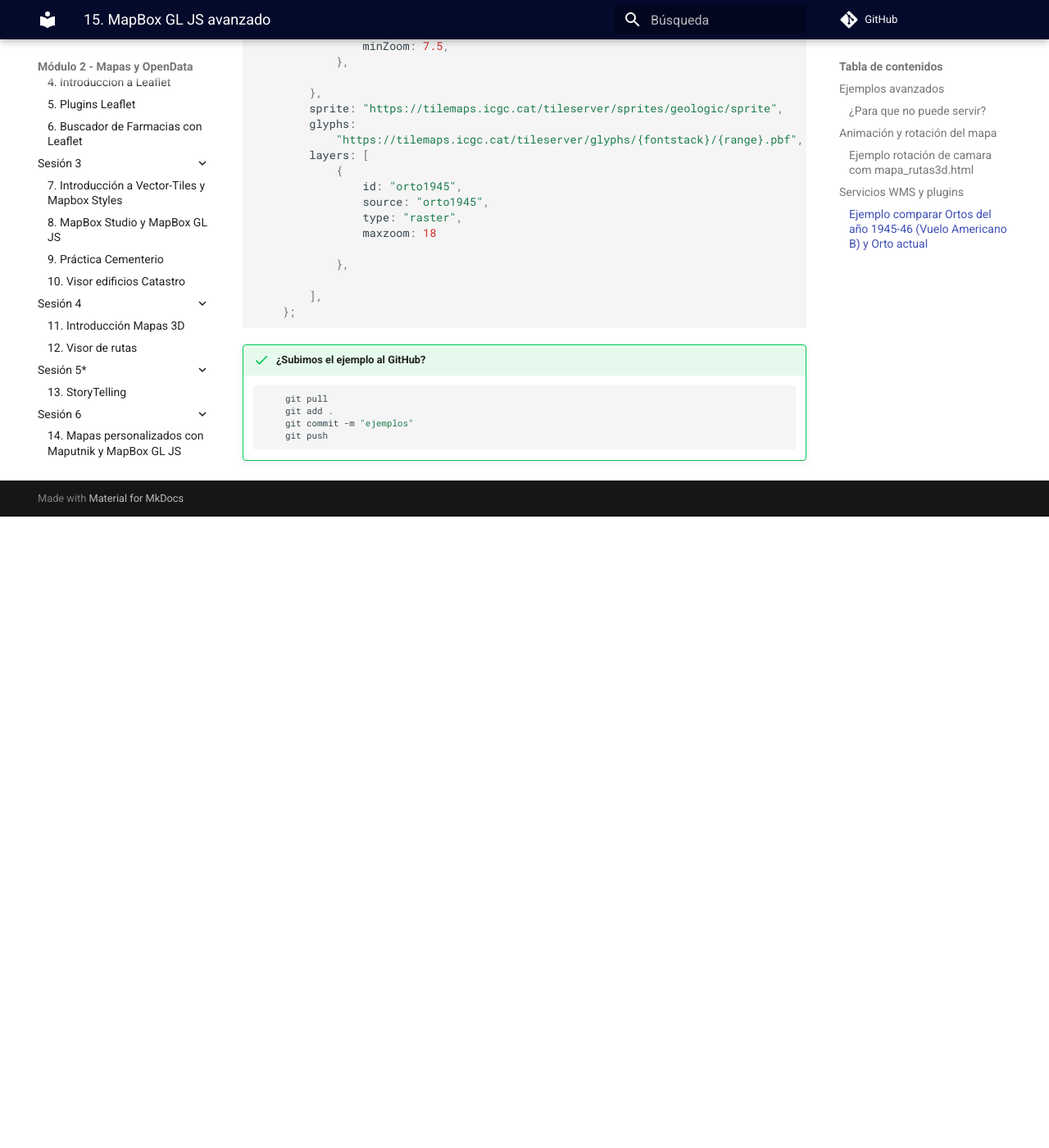
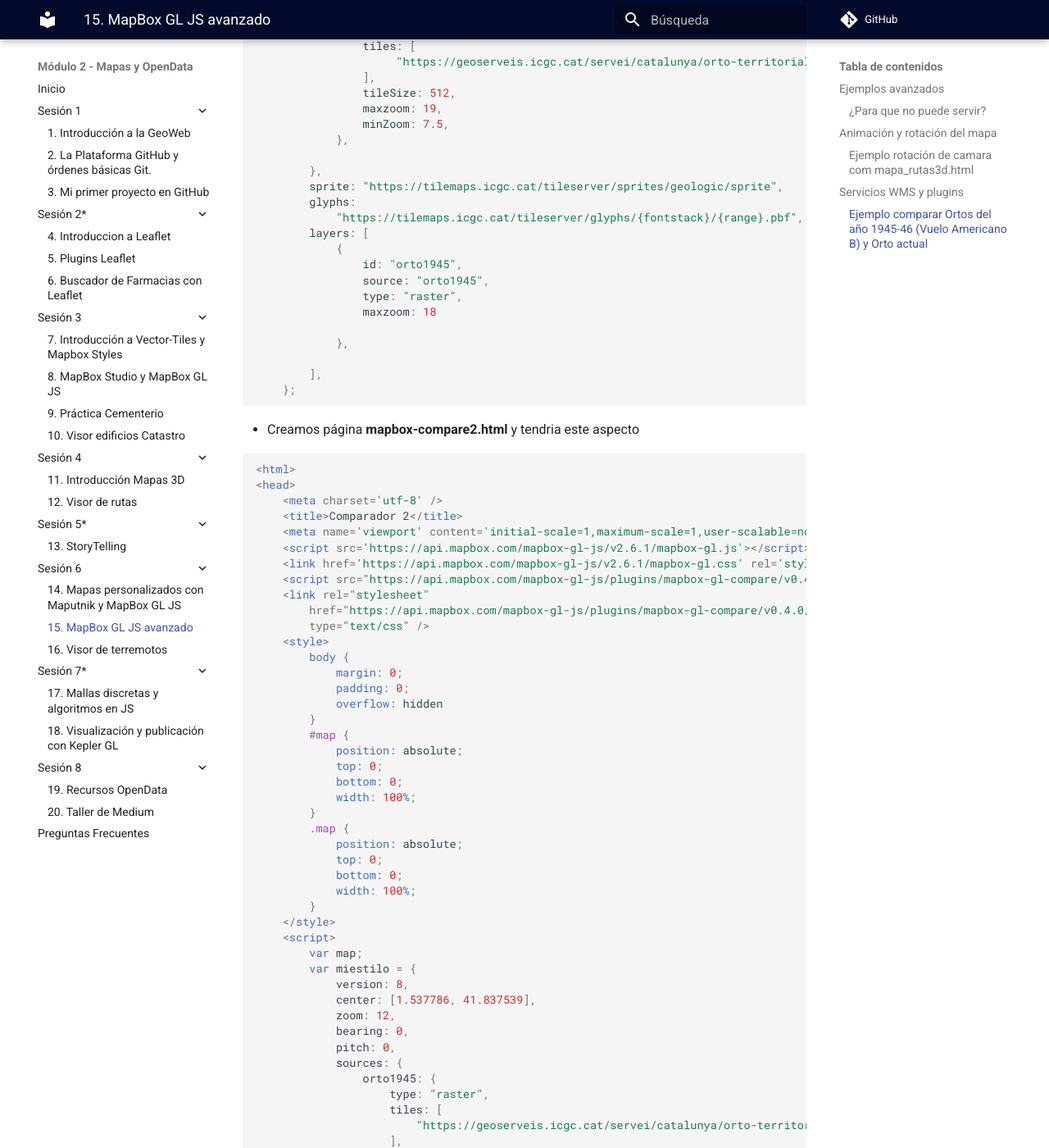
Before and after one commit to gis-master-m2/m2-geoweb, an MkDocs documentation site: the page built from docs/mapbox_avanzado.md, in a window 1280 px wide and 1400 px high, scrolled down 5050 px. Shown: the whole window at 82% size. Built offline with MkDocs 1.6.1 and Material for MkDocs 9.7.7, drawn with Linux system fonts in a browser that asks for light colours; comment, search, counter and statistics services are not loaded; before the commit the page ends 5680 px from its top, so only the background shows below that; some of the changed text lies outside the part shown.

````diff
--- a/docs/mapbox_avanzado.md
+++ b/docs/mapbox_avanzado.md
@@ -201,11 +201,16 @@ WMS Ortos Históricas
                 attributionControl: false,
             });
 
+            /* ejemplos capas
+            ortofoto_blanc_i_negre_1945,
+            ortofoto_blanc_i_negre_1956,
+            ortofoto_blanc_i_negre_1970-1977
+            */
             mapa2.on('load', function () {
                 mapa2.addSource("orto1945", {
                     type: "raster",
                     tiles: [
-                        "https://geoserveis.icgc.cat/icc_ortohistorica/wms/service?layers=ovaa10m&bbox={bbox-epsg-3857}&format=image/png&styles=&service=WMS&version=1.1.1&request=GetMap&srs=EPSG:3857&transparent=true&width=512&height=512",
+                        "https://geoserveis.icgc.cat/servei/catalunya/orto-territorial/wms?layers=ortofoto_blanc_i_negre_1945&bbox={bbox-epsg-3857}&format=image/png&styles=&service=WMS&version=1.1.1&request=GetMap&srs=EPSG:3857&transparent=true&width=512&height=512",
                     ],
                     tileSize: 512,
                     maxzoom: 19,
@@ -252,7 +257,7 @@ WMS Ortos Históricas
             orto1945: {
                 type: "raster",
                 tiles: [
-                    "https://geoserveis.icgc.cat/icc_ortohistorica/wms/service?bbox={bbox-epsg-3857}&format=image/png&styles=&service=WMS&version=1.1.1&request=GetMap&srs=EPSG:3857&transparent=true&width=512&height=512&layers=ovaa10m",
+                     "https://geoserveis.icgc.cat/servei/catalunya/orto-territorial/wms?layers=ortofoto_blanc_i_negre_1945&bbox={bbox-epsg-3857}&format=image/png&styles=&service=WMS&version=1.1.1&request=GetMap&srs=EPSG:3857&transparent=true&width=512&height=512",
                 ],
                 tileSize: 512,
                 maxzoom: 19,
@@ -276,6 +281,100 @@ WMS Ortos Históricas
     };
 ```
 
+* Creamos página **mapbox-compare2.html** y tendria este aspecto
+
+```html
+<html>
+<head>
+    <meta charset='utf-8' />
+    <title>Comparador 2</title>
+    <meta name='viewport' content='initial-scale=1,maximum-scale=1,user-scalable=no' />
+    <script src='https://api.mapbox.com/mapbox-gl-js/v2.6.1/mapbox-gl.js'></script>
+    <link href='https://api.mapbox.com/mapbox-gl-js/v2.6.1/mapbox-gl.css' rel='stylesheet' />
+    <script src="https://api.mapbox.com/mapbox-gl-js/plugins/mapbox-gl-compare/v0.4.0/mapbox-gl-compare.js"></script>
+    <link rel="stylesheet"
+        href="https://api.mapbox.com/mapbox-gl-js/plugins/mapbox-gl-compare/v0.4.0/mapbox-gl-compare.css"
+        type="text/css" />
+    <style>
+        body {
+            margin: 0;
+            padding: 0;
+            overflow: hidden
+        }
+        #map {
+            position: absolute;
+            top: 0;
+            bottom: 0;
+            width: 100%;
+        }
+        .map {
+            position: absolute;
+            top: 0;
+            bottom: 0;
+            width: 100%;
+        }
+    </style>
+    <script>
+        var map;
+        var miestilo = {
+            version: 8,
+            center: [1.537786, 41.837539],
+            zoom: 12,
+            bearing: 0,
+            pitch: 0,
+            sources: {
+                orto1945: {
+                    type: "raster",
+                    tiles: [
+                        "https://geoserveis.icgc.cat/servei/catalunya/orto-territorial/wms?layers=ortofoto_blanc_i_negre_1945&bbox={bbox-epsg-3857}&format=image/png&styles=&service=WMS&version=1.1.1&request=GetMap&srs=EPSG:3857&transparent=true&width=512&height=512",
+                    ],
+                    tileSize: 512,
+                    maxzoom: 19,
+                    minZoom: 7.5,
+                },
+            },
+            sprite: "https://tilemaps.icgc.cat/tileserver/sprites/geologic/sprite",
+            glyphs:
+                "https://tilemaps.icgc.cat/tileserver/glyphs/{fontstack}/{range}.pbf",
+            layers: [
+                {
+                    id: "orto1945",
+                    source: "orto1945",
+                    type: "raster",
+                    maxzoom: 18
+                },
+            ],
+        };
+        function init() {
+            //Añadir vuestor token!!
+            mapboxgl.accessToken =
+                'pk.eyJ1IjoiZ2lzbWFzdGVybTIiLCJhIjoiY2plZHhubTQxMTNoYzMza3Rqa3kxYTdrOCJ9.53B1E6mKD_EQOVb2Y0-SsA';
+            var mapa1 = new mapboxgl.Map({
+                container: 'mapa1',
+                style: 'mapbox://styles/mapbox/satellite-v9',
+                center: [2.16859, 41.3954],
+                zoom: 13,
+                attributionControl: false,
+            });
+            var mapa2 = new mapboxgl.Map({
+                container: 'mapa2',
+                style: miestilo,
+                center: [2.16859, 41.3954],
+                zoom: 13,
+                attributionControl: false,
+            });
+            var map = new mapboxgl.Compare(mapa1, mapa2, "#comparador");
+        } // final init
+    </script>
+</head>
+<body onload="init()">
+    <div id="comparador">
+        <div id="mapa1" class="map"></div>
+        <div id="mapa2" class="map"></div>
+    </div>
+</body>
+</html>
+```
 
 !!! success "¿Subimos el ejemplo al GitHub?"
 
````
Also changed, not shown: docs/introduccion_maputnik.md (+7 -3 lines), docs/visor_terremotos.md (+62 -2 lines), site/img/openicgc1.png, site/introduccion_mapas_3d/index.html, site/introduccion_maputnik/index.html, site/mapbox_avanzado/index.html, site/search/search_index.json, site/sitemap.xml, site/visor_rutas/index.html, 3 other files.
